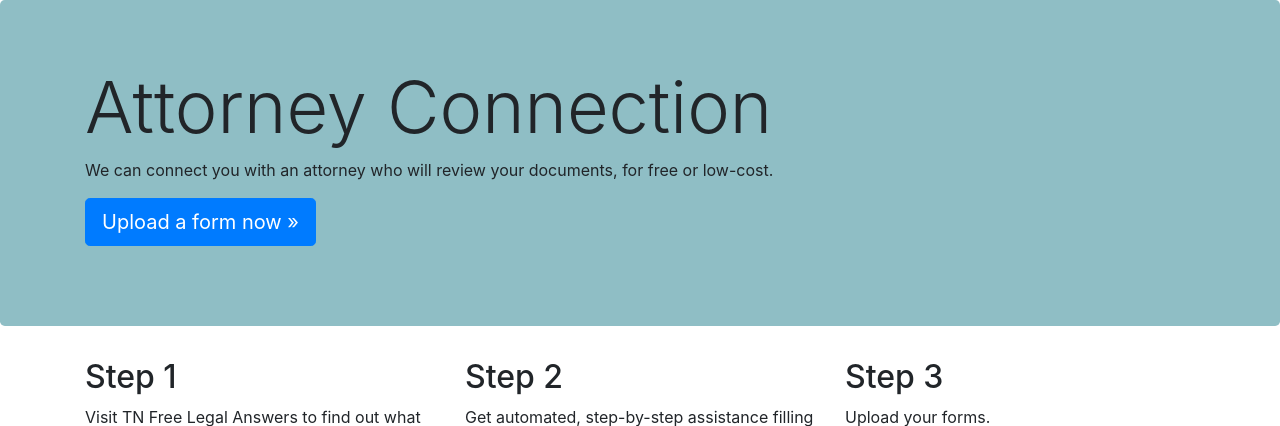
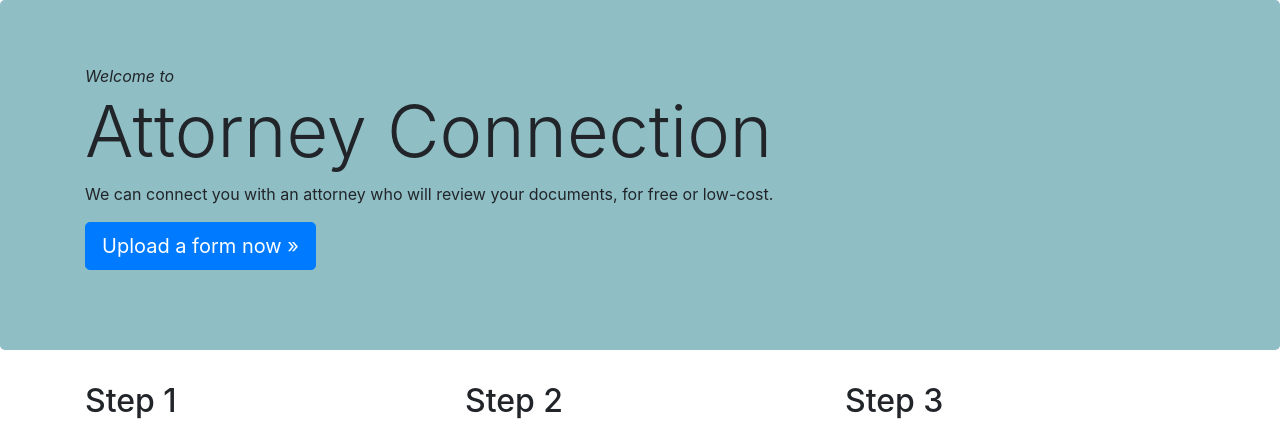
Before and after one commit to MusicCityLegalHackers/atty-cxn, a Django app: page / in a window 1280 px wide. Shown: the part 56-482 px from the top of the page. Run offline with Django 3.2, Linux system fonts and the light colour scheme; some libraries are stand-ins or nearby versions.

Commit message:
Add 'welcome to' to home.html header area.

```diff
--- a/main/templates/home.html
+++ b/main/templates/home.html
@@ -7,6 +7,7 @@
     <!-- Main jumbotron for a primary marketing message or call to action -->
     <div class="jumbotron">
       <div class="container">
+        <lead><em>Welcome to</em></lead>
         <h1 class="display-3">Attorney Connection</h1>
         <p>We can connect you with an attorney who will review your documents, for free or low-cost.</p>
         <p><a class="btn btn-primary btn-lg" href="/upload-form" role="button">Upload a form now &raquo;</a></p>
```
